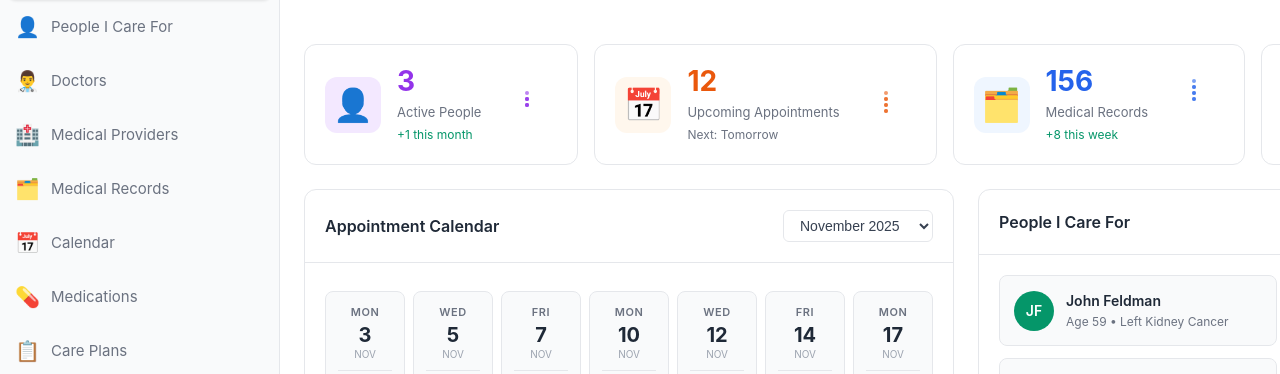
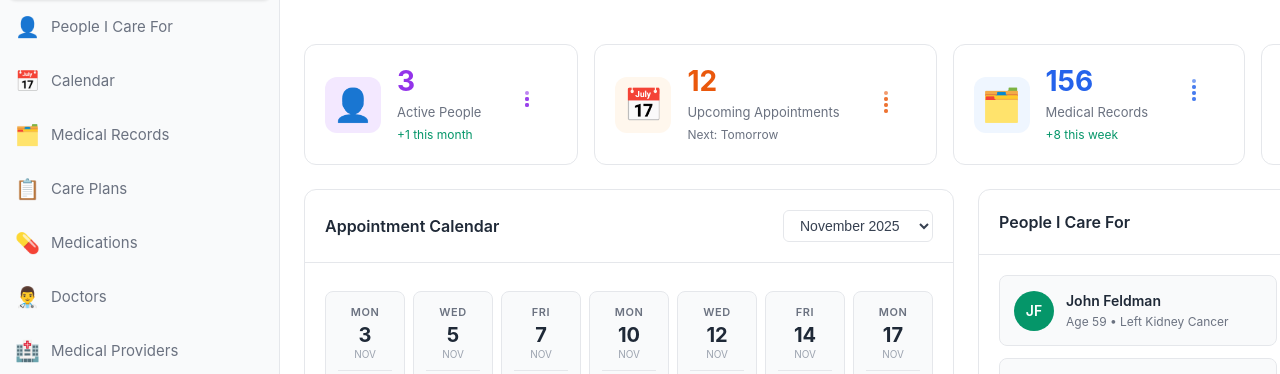
Before and after one commit to pavelnemirovsky/MyMed.Health, a Next.js app: page /en/dashboard in a window 1280 px wide. Shown: the part 158-532 px from the top of the page. Built offline with nearby package versions, Linux system fonts and the light colour scheme; no server answers; sample sign-in values are in the browser's storage.

Commit message:
Reorder menu items in DashboardSidebar for improved organization and accessibility. Ensure consistent placement of 'records', 'medications', 'doctors', and 'medical providers' links.

```diff
--- a/app/dashboard/components/DashboardSidebar.tsx
+++ b/app/dashboard/components/DashboardSidebar.tsx
@@ -28,12 +28,12 @@ export default function DashboardSidebar({ isOpen, onClose, collapsed, onToggleC
   const menuItems = [
     { href: 'dashboard', label: t('dashboard'), icon: '📊' },
     { href: 'dashboard/patients', label: t('peopleICareFor'), icon: '👤' },
+    { href: 'dashboard/calendar', label: t('calendar'), icon: '📅' },
+    { href: 'dashboard/records', label: t('documents'), icon: '🗂️' },
+    { href: 'dashboard/care-plans', label: t('carePlans'), icon: '📋' },
+    { href: 'dashboard/medications', label: t('medications'), icon: '💊' },
     { href: 'dashboard/doctors', label: t('doctors'), icon: '👨‍⚕️' },
     { href: 'dashboard/medical-providers', label: t('medicalProviders'), icon: '🏥' },
-    { href: 'dashboard/records', label: t('documents'), icon: '🗂️' },
-    { href: 'dashboard/calendar', label: t('calendar'), icon: '📅' },
-    { href: 'dashboard/medications', label: t('medications'), icon: '💊' },
-    { href: 'dashboard/care-plans', label: t('carePlans'), icon: '📋' },
     { href: 'dashboard/messages', label: t('messages'), icon: '💬' },
     { href: 'dashboard/settings', label: t('settings'), icon: '⚙️' },
   ];
```
